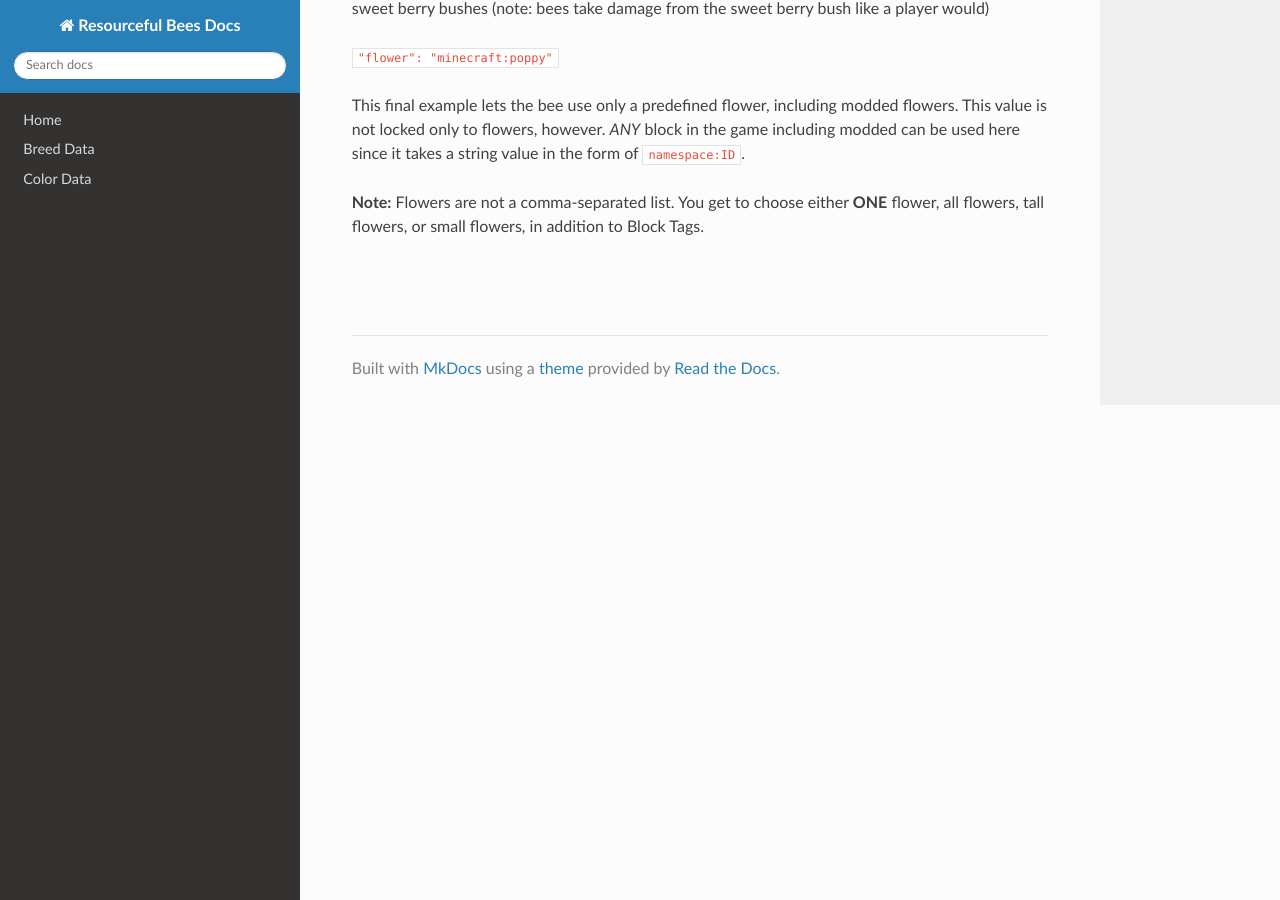
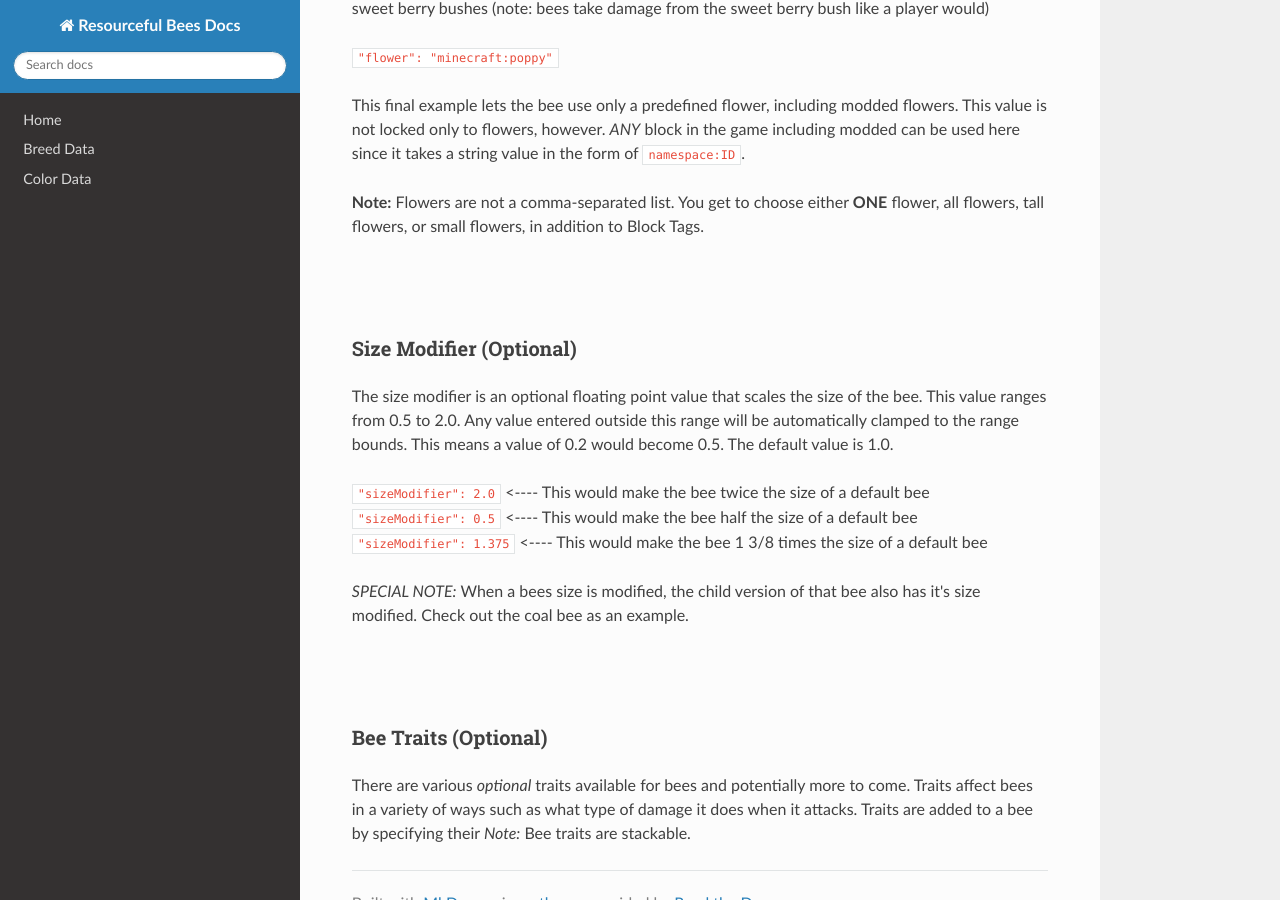
Before and after one commit to Team-Resourceful/ResourcefulBeesDocs, an MkDocs documentation site: the page built from docs/bee_data/custom_bee_data.md, in a window 1280 px wide and 900 px high, scrolled down 900 px. Built offline with MkDocs 1.6.1, drawn with Linux system fonts in a browser that asks for light colours; nearby versions of some CDN libraries.

Commit message:
docs/bee_data/custom_bee_data.md updated from https://stackedit.io/

```diff
--- a/docs/bee_data/custom_bee_data.md
+++ b/docs/bee_data/custom_bee_data.md
@@ -33,7 +33,22 @@ This final example lets the bee use only a predefined flower, including modded f
 <br>
 <br>
 
+### **Size Modifier** (Optional)
 
+The size modifier is an optional floating point value that scales the size of the bee. This value ranges from 0.5 to 2.0. Any value entered outside this range will be automatically clamped to the range bounds. This means a value of 0.2 would become 0.5. The default value is 1.0.
+
+`"sizeModifier": 2.0`  <---- This would make the bee twice the size of a default bee <br>
+`"sizeModifier": 0.5`  <---- This would make the bee half the size of a default bee <br>
+`"sizeModifier": 1.375`  <---- This would make the bee 1 3/8 times the size of a default bee <br>
+
+*SPECIAL NOTE:* When a bees size is modified, the child version of that bee also has it's size modified. Check out the coal bee as an example. <br>
+
+<br>
+<br>
+
+### **Bee Traits** (Optional)
+
+There are various *optional* traits available for bees and potentially more to come. Traits affect bees in a variety of ways such as what type of damage it does when it attacks. Traits are added to a bee by specifying their  *Note:* Bee traits are stackable.
 <!--stackedit_data:
-eyJoaXN0b3J5IjpbMzQ3OTU0MTAzLC0yMDg4NzQ2NjEyXX0=
+eyJoaXN0b3J5IjpbMTE2MDY3MjcxNywtMjA4ODc0NjYxMl19
 -->
```
